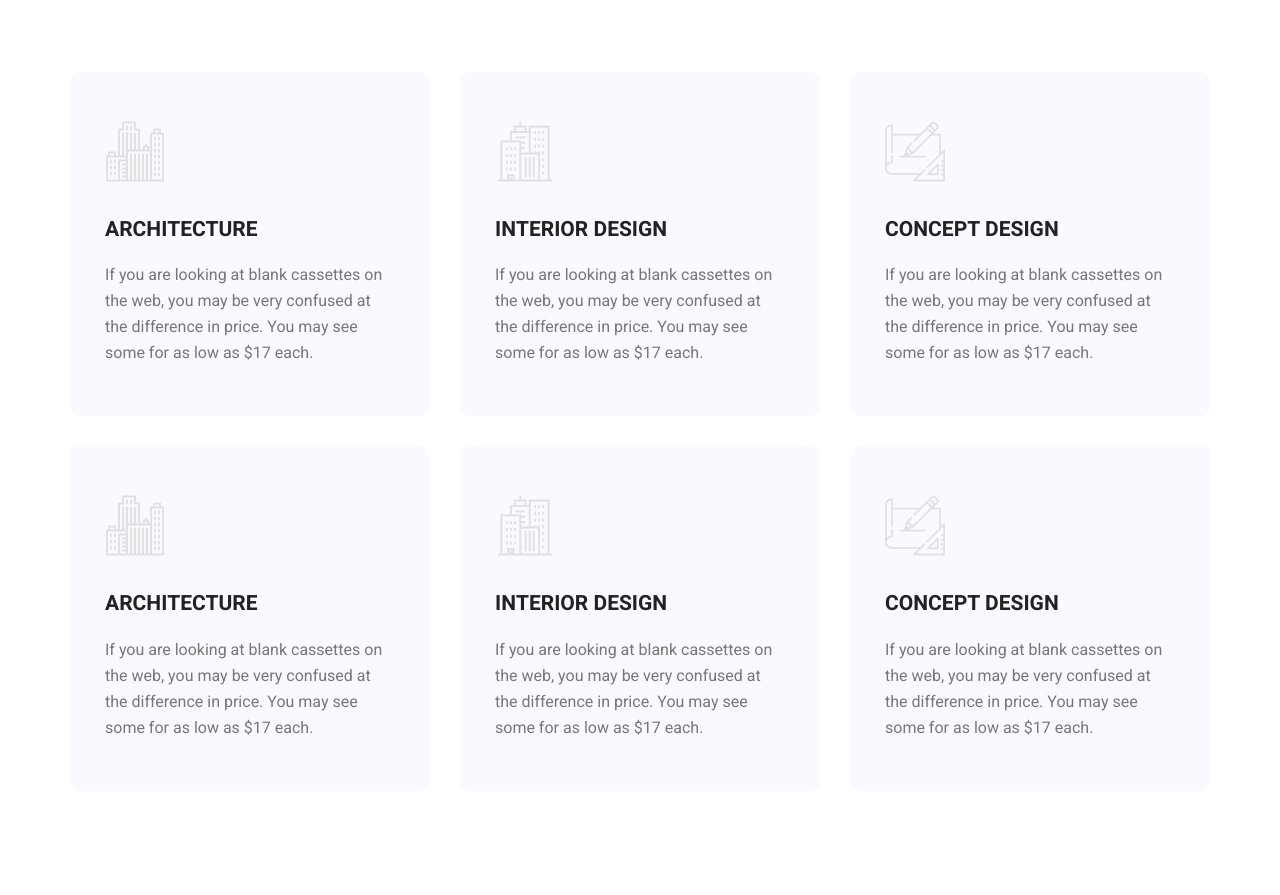
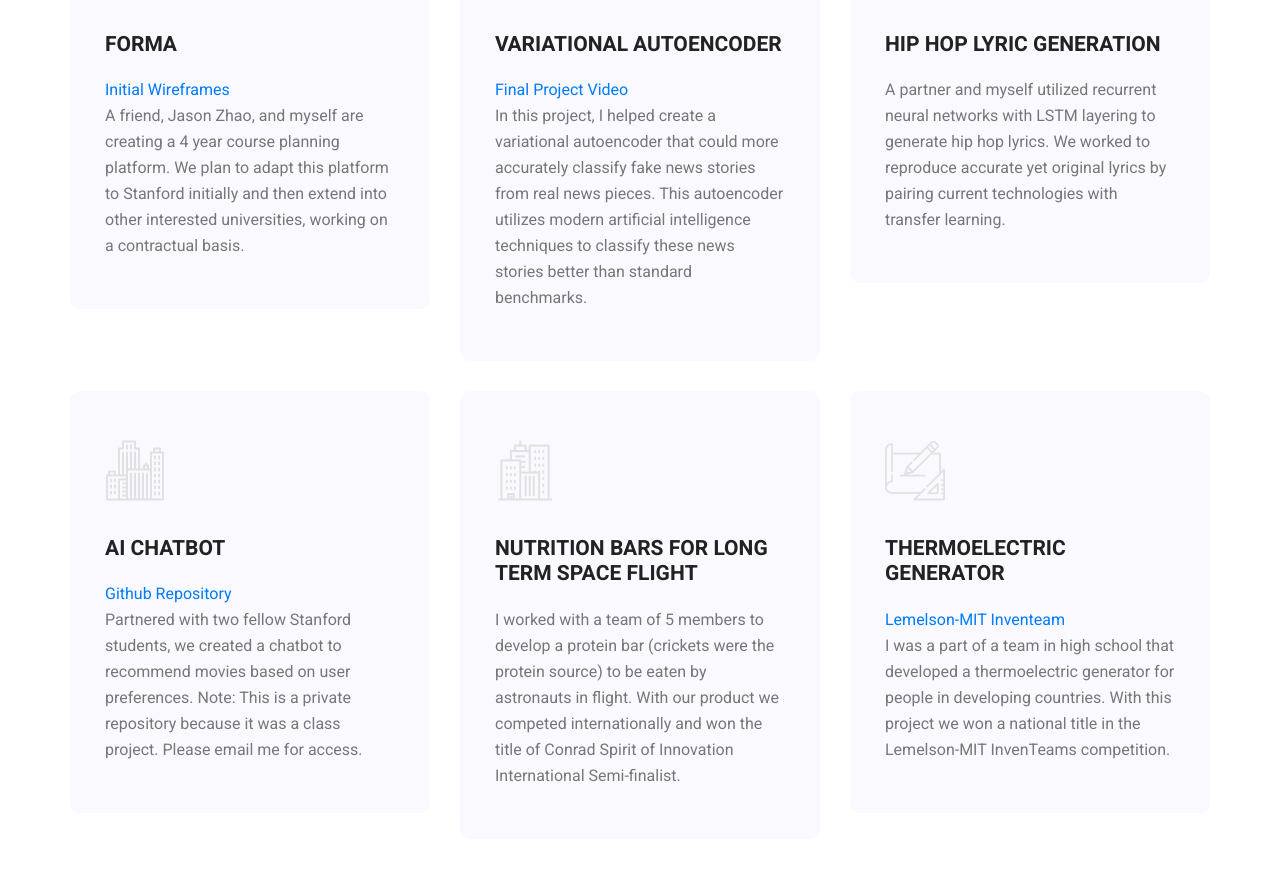
Before and after one commit to jacobwagner8/jacobwagner8.github.io, a plain HTML site: page services.html in a window 1280 px wide. Shown: the part 713-1608 px from the top of the page. Drawn offline with Linux system fonts and the light colour scheme.

Commit message:
Finished updating projects

```diff
--- a/services.html
+++ b/services.html
@@ -74,10 +74,10 @@
 				<div class="banner_inner d-flex align-items-center">
 					<div class="container">
 						<div class="banner_content text-center">
-							<h2>Services</h2>
+							<h2>My Projects</h2>
 							<div class="page_link">
 								<a href="index.html">Home</a>
-								<a href="services.html">Services</a>
+								<a href="services.html">Projects</a>
 							</div>
 						</div>
 					</div>
@@ -89,51 +89,53 @@
         <!--================Feature Area =================-->
         <section class="feature_area white_feature p_120">
         	<div class="container">
+<!--
         		<div class="main_title">
-        			<h2>offerings to my clients</h2>
-        			<p>If you are looking at blank cassettes on the web, you may be very confused at the difference in price. You may see some for as low as $.17 each.</p>
+        			<h2>My Projects</h2>
+        			<p>A showcase of a few of my favorite projects that I've done from both high school and college.</p>
         		</div>
+-->
         		<div class="feature_inner row">
                     <div class="col-lg-4 col-md-6">
                         <div class="feature_item">
                             <i class="flaticon-city"></i>
-        					<h4>Architecture</h4>
-        					<p>If you are looking at blank cassettes on the web, you may be very confused at the difference in price. You may see some for as low as $17 each.</p>
+                            <h4>Forma</h4>
+                            <a href="https://www.figma.com/file/1CDqovmLBrIH5x6s3nGtdo/course_explore?node-id=10%3A150">Initial Wireframes</a><p>A friend, Jason Zhao, and myself are creating a 4 year course planning platform. We plan to adapt this platform to Stanford initially and then extend into other interested universities, working on a contractual basis.</p>
                         </div>
                     </div>
         			<div class="col-lg-4 col-md-6">
         				<div class="feature_item">
         					<i class="flaticon-skyline"></i>
-        					<h4>Interior Design</h4>
-        					<p>If you are looking at blank cassettes on the web, you may be very confused at the difference in price. You may see some for as low as $17 each.</p>
+        					<h4>Variational Autoencoder</h4>
+                            <a href="https://www.youtube.com/watch?v=QeAMYDBPlFQ">Final Project Video</a><p>In this project, I helped create a variational autoencoder that could more accurately classify fake news stories from real news pieces. This autoencoder utilizes modern artificial intelligence techniques to classify these news stories better than standard benchmarks.</p>
         				</div>
         			</div>
         			<div class="col-lg-4 col-md-6">
         				<div class="feature_item">
         					<i class="flaticon-sketch"></i>
-        					<h4>Concept Design</h4>
-        					<p>If you are looking at blank cassettes on the web, you may be very confused at the difference in price. You may see some for as low as $17 each.</p>
+        					<h4>Hip Hop Lyric Generation</h4>
+                            <p>A partner and myself utilized recurrent neural networks with LSTM layering to generate hip hop lyrics. We worked to reproduce accurate yet original lyrics by pairing current technologies with transfer learning.</p>
         				</div>
         			</div>
         			<div class="col-lg-4 col-md-6">
                         <div class="feature_item">
                             <i class="flaticon-city"></i>
-        					<h4>Architecture</h4>
-        					<p>If you are looking at blank cassettes on the web, you may be very confused at the difference in price. You may see some for as low as $17 each.</p>
+                            <h4>AI Chatbot</h4>
+                            <a href="https://github.com/abrahamapellanes/pa6-chatbot">Github Repository</a><p>Partnered with two fellow Stanford students, we created a chatbot to recommend movies based on user preferences. Note: This is a private repository because it was a class project. Please email me for access.</p>
                         </div>
                     </div>
         			<div class="col-lg-4 col-md-6">
         				<div class="feature_item">
         					<i class="flaticon-skyline"></i>
-        					<h4>Interior Design</h4>
-        					<p>If you are looking at blank cassettes on the web, you may be very confused at the difference in price. You may see some for as low as $17 each.</p>
+        					<h4>Nutrition Bars for Long Term Space Flight</h4>
+        					<p>I worked with a team of 5 members to develop a protein bar (crickets were the protein source) to be eaten by astronauts in flight. With our product we competed internationally and won the title of Conrad Spirit of Innovation International Semi-finalist.</p>
         				</div>
         			</div>
         			<div class="col-lg-4 col-md-6">
         				<div class="feature_item">
         					<i class="flaticon-sketch"></i>
-        					<h4>Concept Design</h4>
-        					<p>If you are looking at blank cassettes on the web, you may be very confused at the difference in price. You may see some for as low as $17 each.</p>
+        					<h4>Thermoelectric Generator</h4>
+                            <a href="https://lemelson.mit.edu/teams/inventeam/4">Lemelson-MIT Inventeam</a><p>I was a part of a team in high school that developed a thermoelectric generator for people in developing countries. With this project we won a national title in the Lemelson-MIT InvenTeams competition.</p>
         				</div>
         			</div>
         		</div>
@@ -142,6 +144,7 @@
         <!--================End Feature Area =================-->
 
         <!--================Testimonials Area =================-->
+<!--
         <section class="testimonials_area p_120">
         	<div class="container">
         		<div class="main_title">
@@ -187,6 +190,7 @@
         		</div>
         	</div>
         </section>
+-->
         <!--================End Testimonials Area =================-->
 
         <!--================Footer Area =================-->
```
Lines whose indentation alone changed are shown as unchanged.
